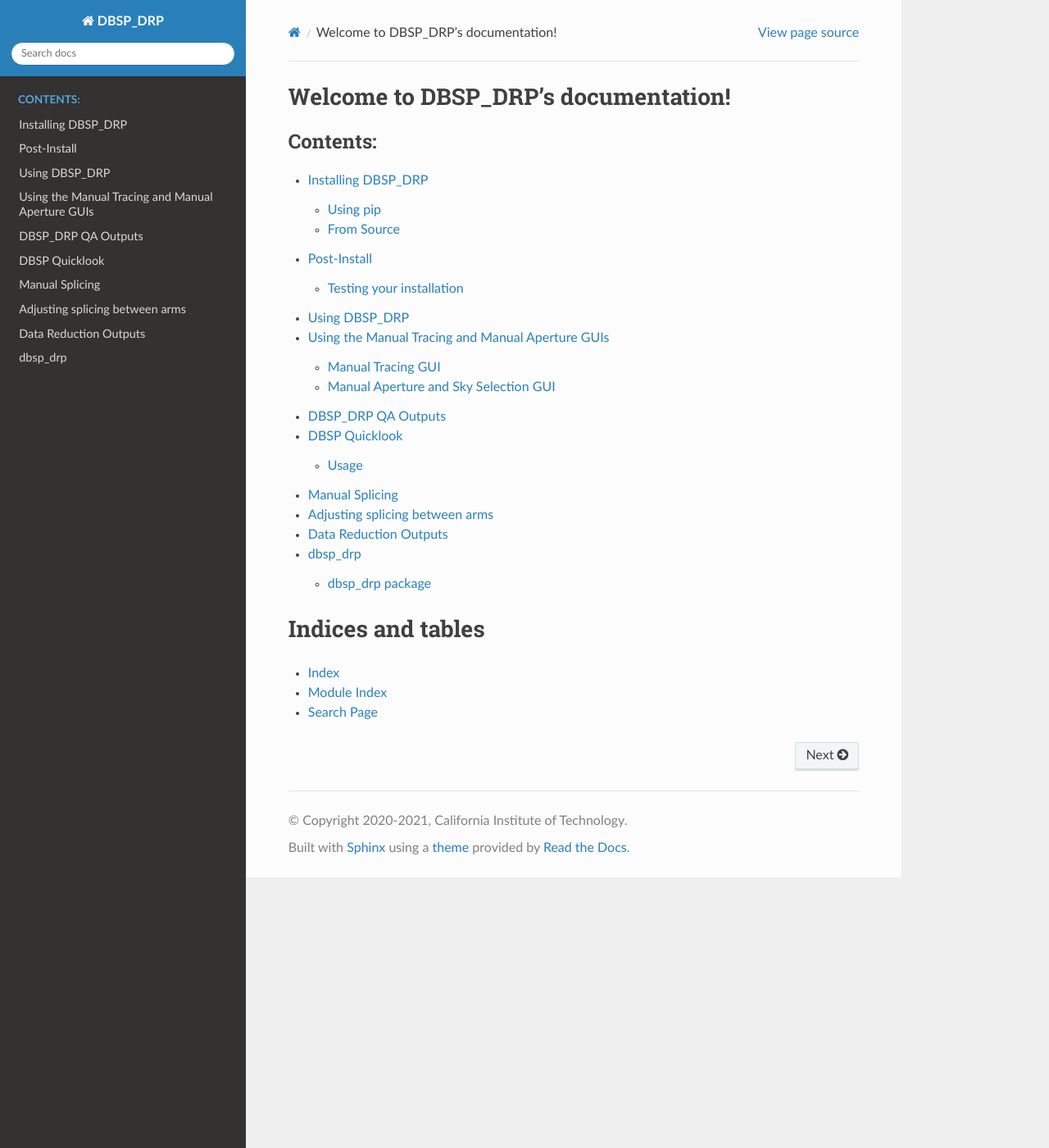
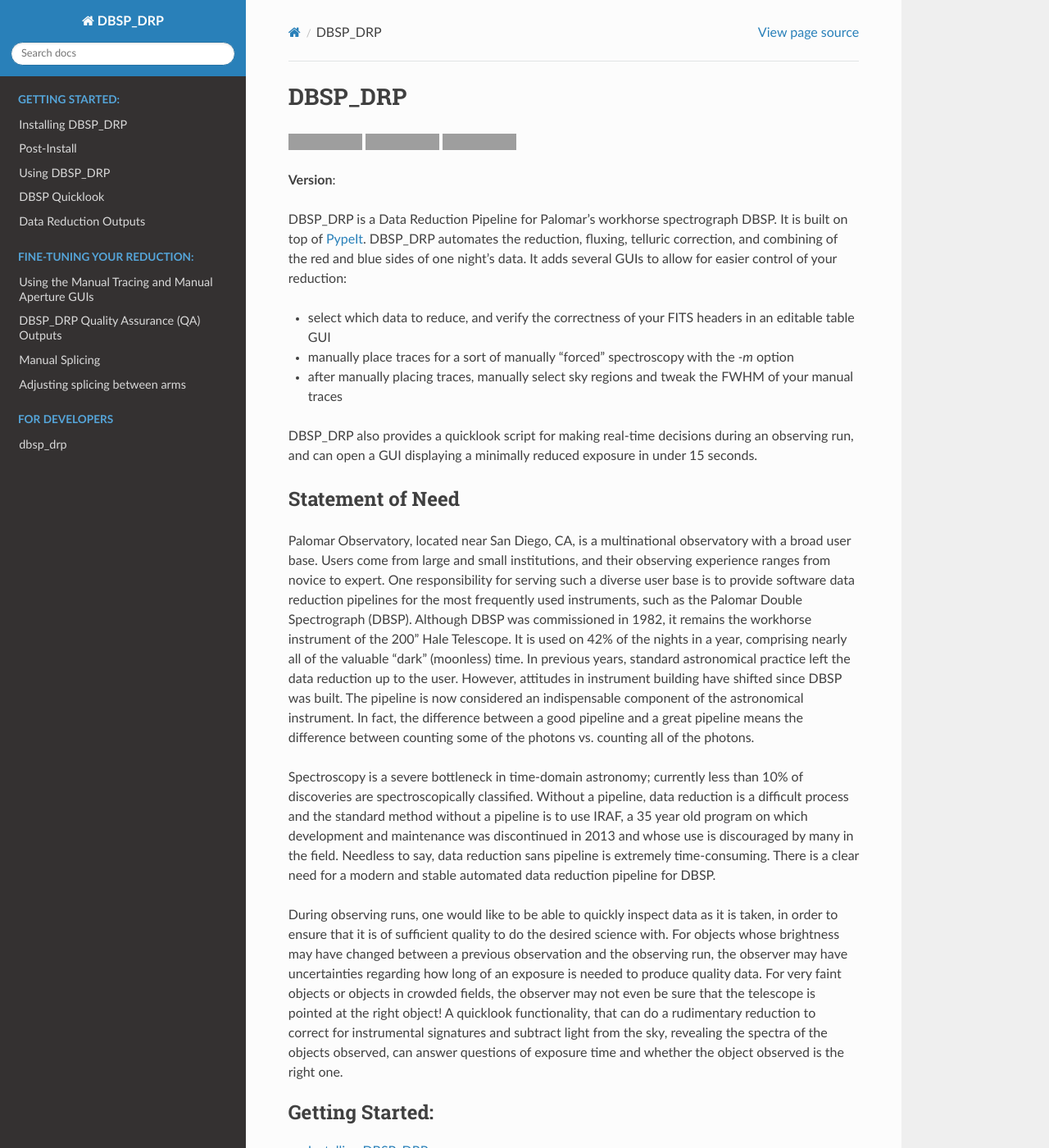
Before and after one commit to finagle29/DBSP_DRP, a Sphinx documentation site: the page built from docs/source/index.rst, in a window 1280 px wide and 1400 px high. Shown: the whole window at 82% size. Built offline with Sphinx 7.4.7 and the Read the Docs theme 2.0.0, drawn with Linux system fonts in a browser that asks for light colours; some of the changed text lies outside the part shown; grey boxes are pictures that could not be loaded.

Commit message:
docs fixes

```diff
--- a/docs/source/index.rst
+++ b/docs/source/index.rst
@@ -3,22 +3,108 @@
    You can adapt this file completely to your liking, but it should at least
    contain the root `toctree` directive.
 
-Welcome to DBSP_DRP's documentation!
-====================================
+.. |astropy| image:: http://img.shields.io/badge/powered%20by-AstroPy-orange.svg?style=flat
+    :target: http://www.astropy.org/
+
+.. |pypi| image:: https://img.shields.io/pypi/v/DBSP_DRP?label=PyPI&logo=python&logoColor=white
+    :target: https://pypi.org/project/DBSP-DRP/
+
+.. |conda-forge| image:: https://img.shields.io/conda/vn/conda-forge/dbsp_drp?logo=conda-forge&logoColor=white
+    :target: https://anaconda.org/conda-forge/dbsp_drp
+
+DBSP_DRP
+========
+
+|conda-forge| |pypi| |astropy|
+
+**Version**: |version|
+
+DBSP_DRP is a Data Reduction Pipeline for Palomar's workhorse spectrograph DBSP.
+It is built on top of `PypeIt <https://github.com/pypeit/PypeIt>`__.
+DBSP_DRP automates the reduction, fluxing, telluric correction, and combining
+of the red and blue sides of one night's data.
+It adds several GUIs to allow for easier control of your reduction:
+
+- select which data to reduce, and verify the correctness of your FITS headers in an editable table GUI
+- manually place traces for a sort of manually "forced" spectroscopy with the `-m` option
+- after manually placing traces, manually select sky regions and tweak the FWHM of your manual traces
+
+DBSP_DRP also provides a quicklook script for making real-time decisions during
+an observing run, and can open a GUI displaying a minimally reduced exposure in
+under 15 seconds.
+
+Statement of Need
+-----------------
+
+Palomar Observatory, located near San Diego, CA, is a multinational observatory
+with a broad user base.
+Users come from large and small institutions, and their observing experience
+ranges from novice to expert.
+One responsibility for serving such a diverse user base is to provide software
+data reduction pipelines for the most frequently used instruments, such as the
+Palomar Double Spectrograph (DBSP).
+Although DBSP was commissioned in 1982, it remains the workhorse instrument of
+the 200” Hale Telescope.
+It is used on 42% of the nights in a year, comprising nearly all of the
+valuable “dark” (moonless) time.
+In previous years, standard astronomical practice left the data reduction up to
+the user.
+However, attitudes in instrument building have shifted since DBSP was built.
+The pipeline is now considered an indispensable component of the astronomical
+instrument.
+In fact, the difference between a good pipeline and a great pipeline means the
+difference between counting some of the photons vs. counting all of the photons.
+
+Spectroscopy is a severe bottleneck in time-domain astronomy; currently less
+than 10% of discoveries are spectroscopically classified.
+Without a pipeline, data reduction is a difficult process and the standard
+method without a pipeline is to use IRAF, a 35 year old program on which
+development and maintenance was discontinued in 2013 and whose use is
+discouraged by many in the field.
+Needless to say, data reduction sans pipeline is extremely time-consuming.
+There is a clear need for a modern and stable automated data reduction pipeline
+for DBSP.
+
+During observing runs, one would like to be able to quickly inspect data as it
+is taken, in order to ensure that it is of sufficient quality to do the desired
+science with.
+For objects whose brightness may have changed between a
+previous observation and the observing run, the observer may have uncertainties
+regarding how long of an exposure is needed to produce quality data.
+For very faint objects or objects in crowded fields, the observer may not even
+be sure that the telescope is pointed at the right object!
+A quicklook functionality, that can do a rudimentary reduction to correct for
+instrumental signatures and subtract light from the sky, revealing the spectra
+of the objects observed, can answer questions of exposure time and whether the
+object observed is the right one.
+
 
 .. toctree::
    :maxdepth: 2
-   :caption: Contents:
+   :caption: Getting Started:
 
    installing
    usage
+   quicklook
+   outputs
+
+----
+
+.. toctree::
+   :maxdepth: 2
+   :caption: Fine-tuning Your Reduction:
+
    manual_extraction
    qa
-   quicklook
    adjust_splicing
-   outputs
+
+----
+
+.. toctree::
+   :maxdepth: 2
+   :caption: For Developers
+
    modules
-
 
 Indices and tables
 ==================
--- a/docs/source/installing.rst
+++ b/docs/source/installing.rst
@@ -83,6 +83,9 @@
 
     $ run_pypeit -h
 
+The expected output of this command is a usage/help message for PypeIt, which
+confirms that PypeIt is installed correctly.
+
 Run some built-in tests for DBSP_DRP, including verification that the quicklook script works
 
 .. code-block:: console
--- a/docs/source/manual_extraction.rst
+++ b/docs/source/manual_extraction.rst
@@ -6,7 +6,7 @@
 ******************
 
 After the first round of reducing the red and/or blue sides,
-``dbsp_reduce`` will open a matplotlib window to display the sky-subtracted spectra,
+``dbsp_reduce`` will open a Matplotlib window to display the sky-subtracted spectra,
 along with any object traces that were automatically detected.
 
 Using the left and
@@ -18,7 +18,7 @@
 trace.
 
 If you make a mistake, you can press ``d`` with your mouse over a
-previously-marked trace to delete the trace.
+previously marked trace to delete the trace.
 
 To adjust the region of the spectrum that will be collapsed to select apertures and
 background regions, press ``c``, then left click and drag to highlight the region to
--- a/docs/source/qa.rst
+++ b/docs/source/qa.rst
@@ -1,13 +1,13 @@
-*******************
-DBSP_DRP QA Outputs
-*******************
+***************************************
+DBSP_DRP Quality Assurance (QA) Outputs
+***************************************
 
 The QA folder has two main QA pages: ``MF_A.html`` and ``Extraction.html``.
 
 ``MF_A.html`` is automatically generated by PypeIt and includes a number of
 QA plots regarding the calibration data, which currently only encompass the
 wavelength calibration. You can read in more detail about PypeIt's QA plots
-`here <https://pypeit.readthedocs.io/en/latest/qa.html>`_
+`here <https://pypeit.readthedocs.io/en/latest/qa.html>`__.
 
 In ``Extraction.html``, for each target, there is a page that shows various
 steps of the reduction for the red and blue sides. From left to right, the
```
Also changed, not shown: other parts of docs/source/installing.rst (+1 -1 lines), other parts of docs/source/manual_extraction.rst (+1 -1 lines), README.md (+0 -3 lines), docs/source/outputs.rst (+11 -11 lines).
